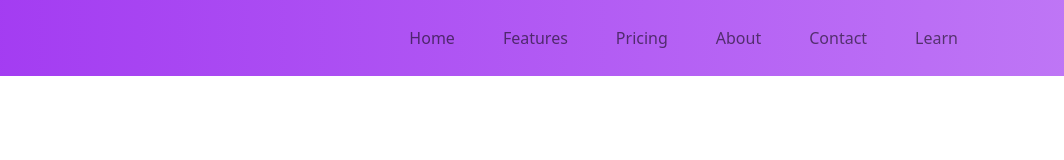
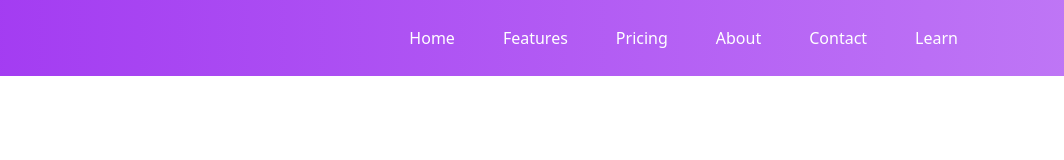
Before and after one commit to akhilkmarkose/bootstrap-sass-custom-theme, a website: page index.html in a window 1280 px wide. Shown: the full height of the page, 216-1280 px from the left. Drawn offline with nearby package versions, Linux system fonts and the light colour scheme.

Commit message:
text color of nav items changed to white

```diff
--- a/index.html
+++ b/index.html
@@ -20,22 +20,22 @@
         >
           <ul class="navbar-nav">
             <li class="nav-item mx-3">
-              <a class="nav-link" aria-current="page" href="#">Home</a>
+              <a class="nav-link text-white" aria-current="page" href="#">Home</a>
             </li>
             <li class="nav-item mx-3">
-              <a class="nav-link" href="#">Features</a>
+              <a class="nav-link text-white" href="#">Features</a>
             </li>
             <li class="nav-item mx-3">
-              <a class="nav-link" href="#">Pricing</a>
+              <a class="nav-link text-white" href="#">Pricing</a>
             </li>
             <li class="nav-item mx-3">
-              <a class="nav-link" href="#">About</a>
+              <a class="nav-link text-white" href="#">About</a>
             </li>
             <li class="nav-item mx-3">
-              <a class="nav-link" href="#">Contact</a>
+              <a class="nav-link text-white" href="#">Contact</a>
             </li>
             <li class="nav-item mx-3">
-              <a class="nav-link" href="#">Learn</a>
+              <a class="nav-link text-white" href="#">Learn</a>
             </li>
           </ul>
         </div>
```
